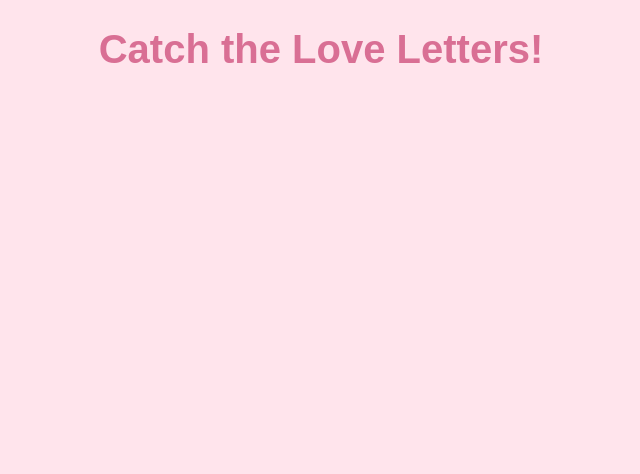
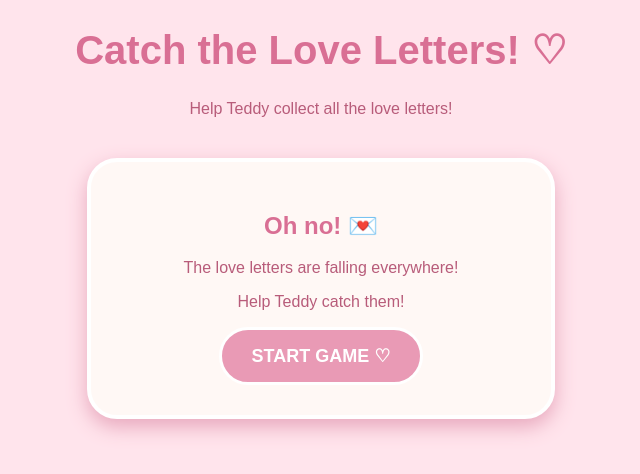
Before and after one commit to devanogasta-boop/mensive-letter, a plain HTML site: page index.html in a window 1280 px wide. Shown: the whole page, without its empty margins (319-959 px from the left). Drawn offline with Linux system fonts and the light colour scheme.

Commit message:
Update index.html

```diff
--- a/index.html
+++ b/index.html
@@ -1,5 +1,7 @@
+
 <!DOCTYPE html>
 <html>
+
 <head>
     <title>Mensive Letter</title>
 
@@ -15,13 +17,54 @@
             color: #d96f94;
             font-size: 40px;
         }
+
+        .card {
+            background: #fff8f5;
+            width: 80%;
+            max-width: 400px;
+            margin: 40px auto;
+            padding: 30px;
+            border-radius: 30px;
+            border: 4px solid white;
+            box-shadow: 0 8px 20px #e8a8bd;
+        }
+
+        h2 {
+            color: #d96f94;
+        }
+
+        button {
+            background: #e99ab5;
+            color: white;
+            border: 3px solid white;
+            padding: 15px 30px;
+            border-radius: 30px;
+            font-size: 18px;
+            font-weight: bold;
+            cursor: pointer;
+        }
     </style>
 
 </head>
 
 <body>
 
-    <h1>Catch the Love Letters!</h1>
+    <h1>Catch the Love Letters! ♡</h1>
+
+    <p>Help Teddy collect all the love letters!</p>
+
+    <div class="card">
+
+        <h2>Oh no! 💌</h2>
+
+        <p>The love letters are falling everywhere!</p>
+
+        <p>Help Teddy catch them!</p>
+
+        <button>START GAME ♡</button>
+
+    </div>
 
 </body>
+
 </html>
```
